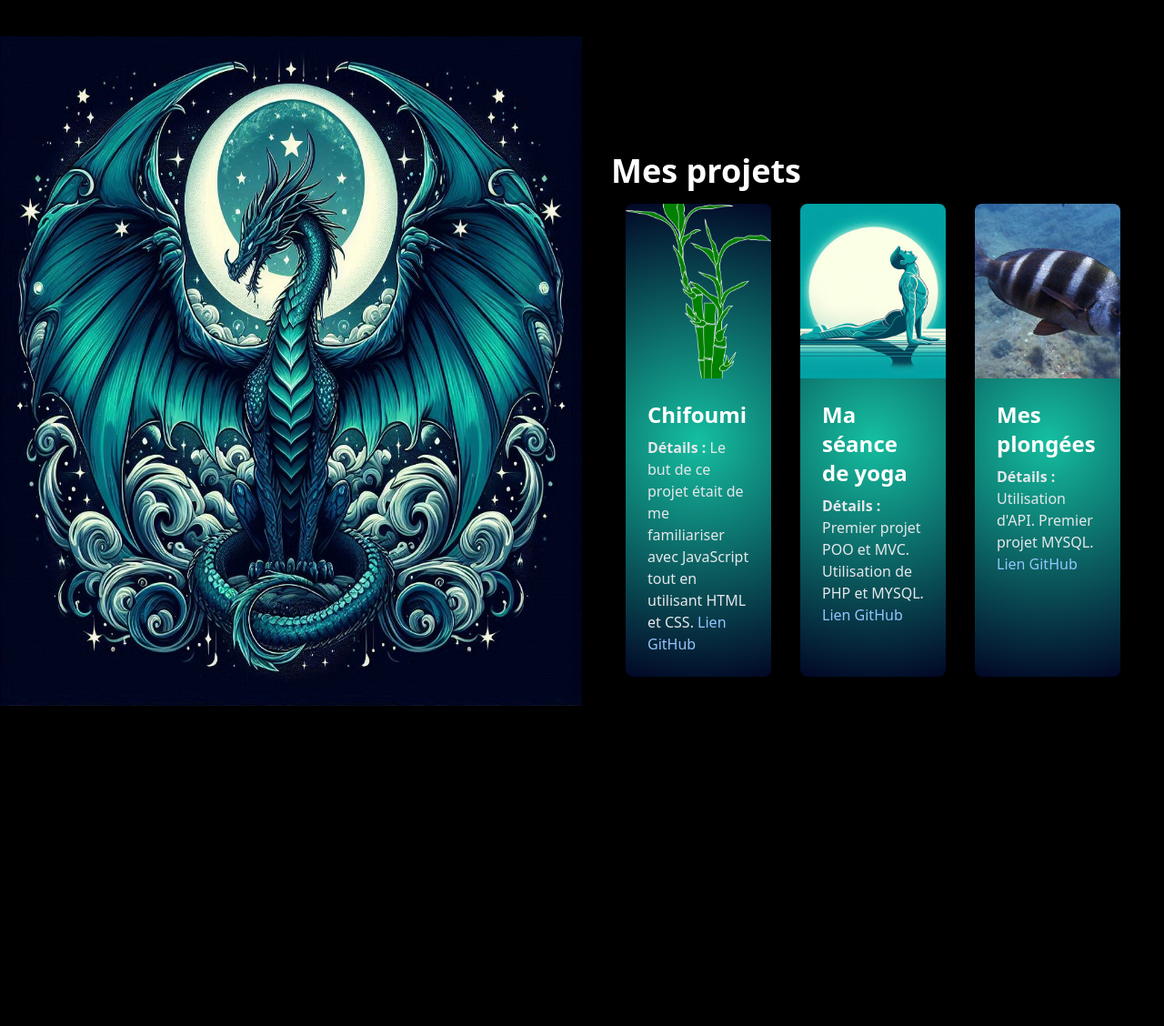
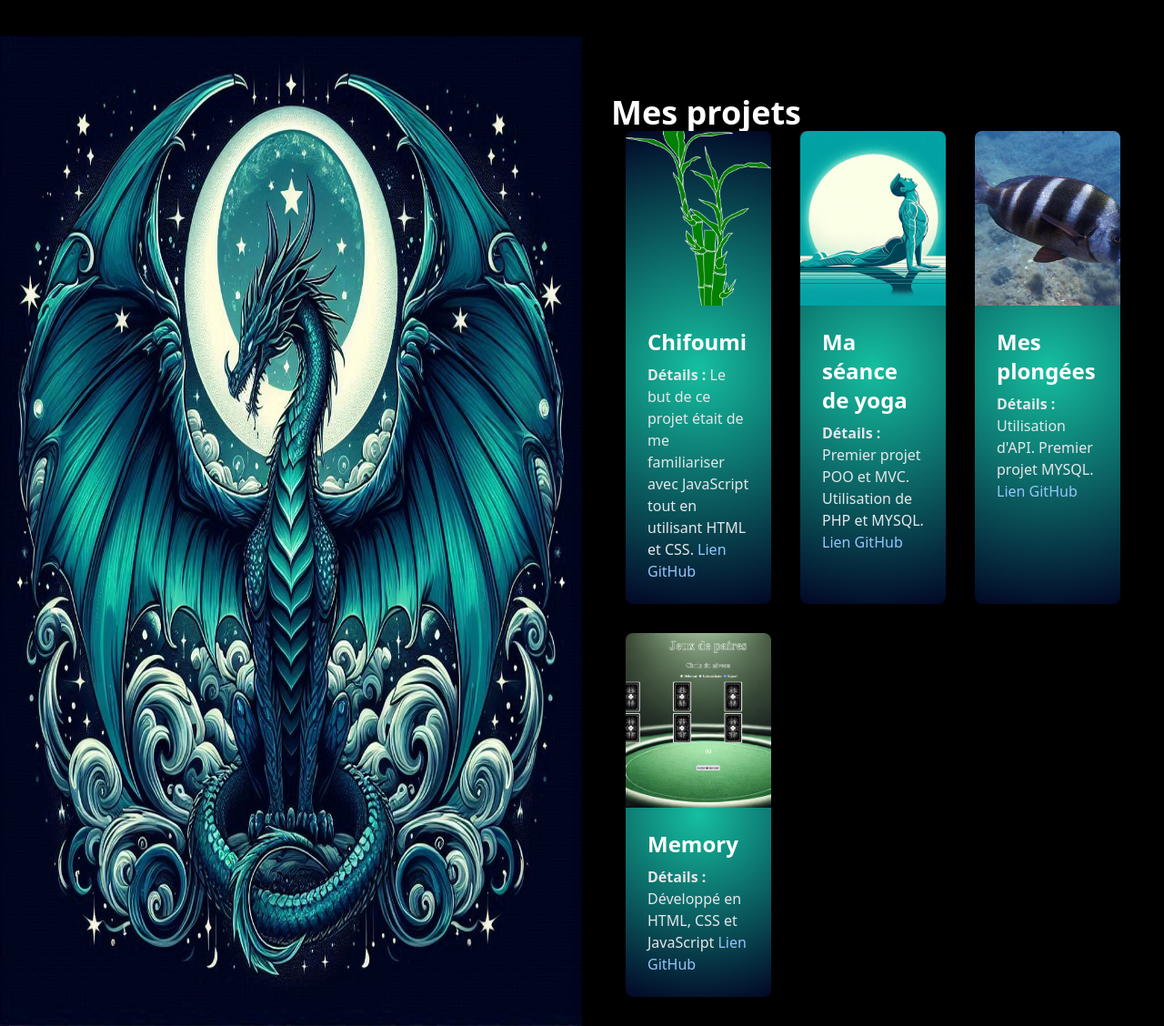
Before and after one commit to Syllac21/portfolio, a PHP site: page /index.php?page=projects in a window 1280 px wide. Shown: the part 60-1188 px from the top of the page at 91% size. Before the commit the page ends 836 px from the top, so only its background shows below. Run offline with PHP 8.4, Linux system fonts and the light colour scheme; some libraries are stand-ins or nearby versions.

Commit message:
mise à jour du 20-09

```diff
--- a/template/about.php
+++ b/template/about.php
@@ -1,7 +1,7 @@
 <section id="about" class="my-8">
     <h2 class="text-4xl font-bold mb-4 pb-8">À propos de moi</h2>
     <p class="pb-4 text-2xl">Bienvenue sur mon portfolio ! </p>
-    <p class="mx-8">Je m'appelle Sylvain Lacroix.</p>
-    <p class="mx-8">Passionné depuis toujours par le monde de l'informatique et notamment du code, je suis actuellement en reconversion professionnelle pour devenir développeur web.</p>
-    <p class="mx-8">J'ai commencé à me former en autodidacte et pour le moment, j'utilise tailwind, php, mysql</p>
+    <p class="mx-8">Je m'appelle <span class="text-2xl">Sylvain Lacroix</span>.</p>
+    <p class="mx-8">Passionné depuis toujours par le monde de l'informatique et notamment du code, je suis actuellement en reconversion professionnelle pour devenir <span class="text-2xl" >développeur</span> web.</p>
+    <p class="mx-8">J'ai commencé à me former en autodidacte et sur tailwind, php, mysql. Je suis actuellement en formation pour passer le titre développeur web et web mobile.</p>
 </section>
--- a/template/diplomas.php
+++ b/template/diplomas.php
@@ -1,6 +1,6 @@
 <h2 class="text-4xl font-bold mb-4">Mes diplômes</h2>
 <ul class="py-4">
+    <li class="py-4 mx-8">2024 : formation développeur web et web mobile</li>
     <li class="py-4 mx-8">2016 : Licence Sciences Humaines et sociales option gestion des ressources humaines, formateur en milieu professionnel à l'université de Bourgogne</li>
     <li class="py-4 mx-8">1999 : BTS industrie agroalimentaire au lycée Félix Kir</li>
-
 </ul>
--- a/template/projects.php
+++ b/template/projects.php
@@ -1,4 +1,4 @@
-<h2 class="text-4xl font-bold mb-4 mt-24">Mes projets</h2>
+<h2 class="text-4xl font-bold mt-8">Mes projets</h2>
 
 <div class="relative w-full">
     <!-- Cartes projet -->
@@ -39,6 +39,19 @@
                 <p class="text-gray-200">
                     <span class="font-bold">Détails :</span> Utilisation d'API. Premier projet MYSQL.
                     <a href="https://github.com/Syllac21/plongee_mvc" class="text-blue-300 hover:underline">Lien GitHub</a>
+                </p>
+            </div>
+        </article>
+
+        <!-- Quatrième carte -->
+        <article class="project-card rounded-lg overflow-hidden shadow-lg transform hover:scale-105 transition-transform duration-300"
+        style="background: radial-gradient(circle, #15BFA0 0%, #020726 100%);" data-title="Memory" data-description="Développé en HTML, CSS et JavaScript" data-image="/image/memory.jpg">
+            <img class="w-full object-cover h-48" src="/image/memory.jpg" alt="jeux de cartes" />
+            <div class="p-6">
+                <h2 class="text-2xl mb-2 text-white font-semibold">Memory</h2>
+                <p class="text-gray-200">
+                    <span class="font-bold">Détails :</span> Développé en HTML, CSS et JavaScript
+                    <a href="https://github.com/Syllac21/jeuxpaires" class="text-blue-300 hover:underline">Lien GitHub</a>
                 </p>
             </div>
         </article>
```
Also changed, not shown: image/memory.jpg (added).
